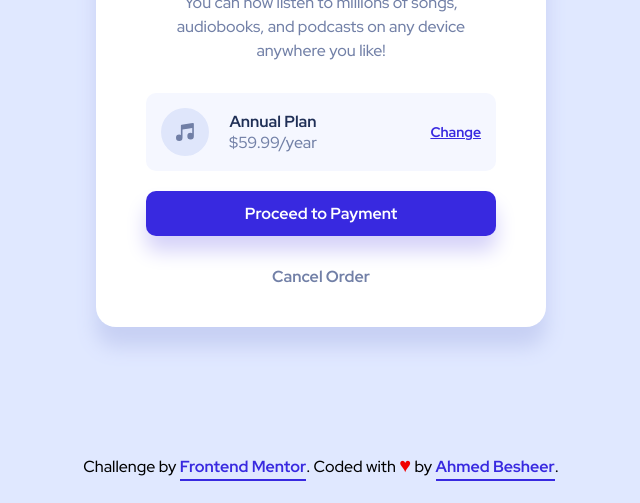
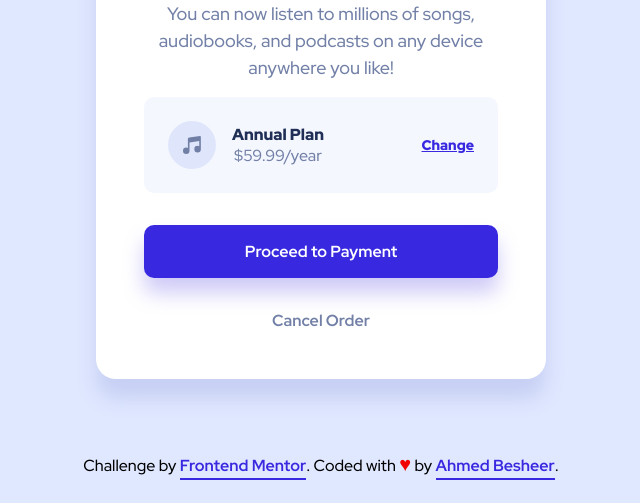
Before and after one commit to ahmedbesheer/order-summary-component, a plain HTML site: page index.html in a window 1280 px wide. Shown: the part 425-928 px from the top of the page, without its empty margins (319-959 px from the left). Drawn offline with Linux system fonts and the light colour scheme.

Commit message:
Update style.css

```diff
--- a/css/style.css
+++ b/css/style.css
@@ -13,7 +13,7 @@ body {
 }
 
 .order {
-  margin: 100px auto;
+  margin: 6rem auto 3rem;
   width: 90%;
   max-width: 450px;
   background: #fff;
@@ -29,35 +29,37 @@ body {
 
 .order-details {
   text-align: center;
-  padding: 40px 50px;
+  padding: 3rem;
 }
 
 .order-title {
+  font-size: 1.875rem;
   font-weight: 900;
-  margin-bottom: 20px;
+  margin-bottom: 1rem;
 }
 
 .order-details > p {
   color: hsl(224, 23%, 55%);
+  font-size: 1.125rem;
   line-height: 1.5;
-  margin-bottom: 30px;
+  margin-bottom: 1rem;
 }
 
 .order-plan {
   background-color: hsl(225, 100%, 98%);
   display: flex;
   align-items: center;
-  padding: 15px;
+  padding: 1.5rem;
   border-radius: 10px;
-  margin-bottom: 20px;
+  margin-bottom: 2rem;
 }
 
 .plan-price {
-  margin-left: 20px;
+  margin-left: 1rem;
 }
 
 .plan-price p {
-  font-weight: 700;
+  font-weight: 900;
 }
 
 .plan-price span {
@@ -68,8 +70,8 @@ body {
 .order-plan a:visited {
   margin-left: auto;
   color: hsl(245, 75%, 52%);
-  font-weight: 700;
-  font-size: 14px;
+  font-weight: 900;
+  font-size: .875rem;
   transition: 0.2s;
 }
 
@@ -89,11 +91,12 @@ body {
   text-decoration: none;
   background-color: hsl(245, 75%, 52%);
   color: hsl(0, 0%, 100%);
-  padding: 12px;
+  padding: 1rem 1.5rem;
   border-radius: 10px;
   font-weight: 700;
-  box-shadow: 0 15px 20px hsl(244, 75%, 90%);
-  margin-bottom: 30px;
+  /* box-shadow: 0 15px 20px hsl(263, 76%, 90%); */
+  box-shadow: 0 15px 20px hsla(244, 74%, 71%, 0.4);
+  margin-bottom: 2rem;
   transition: 0.2s;
 }
 
@@ -118,7 +121,7 @@ body {
 
 .attribution {
   text-align: center;
-  padding: 25px;
+  padding: 1.5rem .75rem;
 }
 
 .attribution a:link,
@@ -139,20 +142,25 @@ body {
 
 .attribution span {
   color: hsl(0, 100%, 47%);
-  font-size: 20px;
+  font-size: 1.25rem;
 }
 
 @media (max-width: 450px) {
+
+  html {
+    font-size: 14px;
+  }
+
   body {
     background: url("../img/pattern-background-mobile.svg") repeat-x,
       hsl(225, 100%, 94%);
   }
 
-  .order-details {
-    padding: 20px 30px;
+  .order-plan {
+    padding: 1.142rem;
   }
 
-  .order-details > p {
-    margin-bottom: 20px;
+  .order-details {
+    padding: 2.5rem;
   }
 }
```
